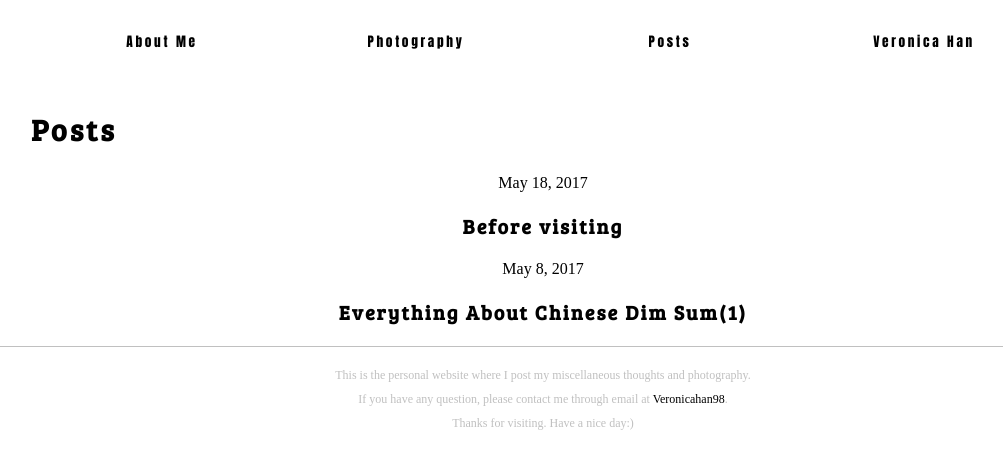
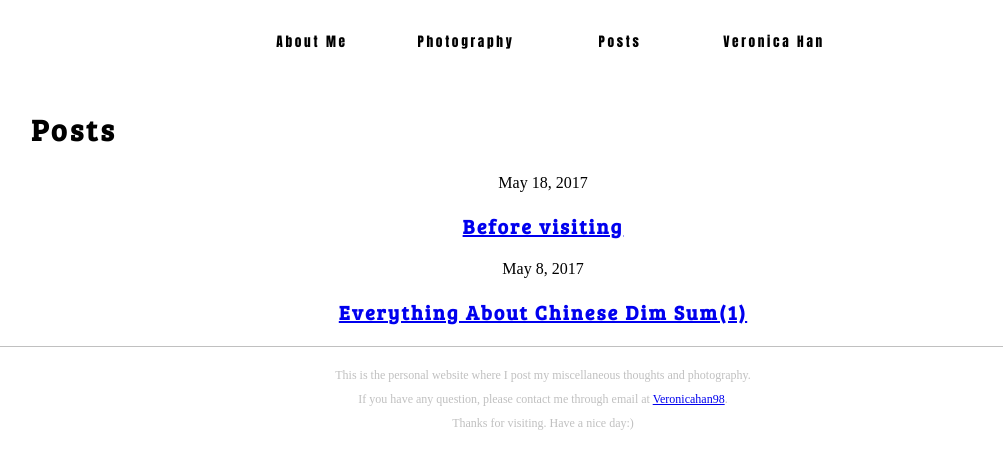
Before and after one commit to topveronicaa/topveronicaa.github.io, a Jekyll site: the page built from posts.html, in a window 1280 px wide. Shown: the top 469 px of the page, without its empty margins (97-1100 px from the left). Built offline with Jekyll 4.4.1, drawn with Linux system fonts in a browser that asks for light colours.

Commit message:
Update header.html

```diff
--- a/_includes/header.html
+++ b/_includes/header.html
@@ -42,24 +42,19 @@
 }
 
   table.hea {
-height: 15px;
+height: 5px;
 background-color: white;
 }
 
 th.hea {
-width: 250px;
+width: 150px;
 text-align: center;
 vertical-align: center;
 font-family: "Anton";
 letter-spacing: 0.2em;
 }
 
-a:link,
-a:visited {
-color: black;
-text-decoration: none;
-font-weight: light;
-}
+
 
 </style>
 
```
